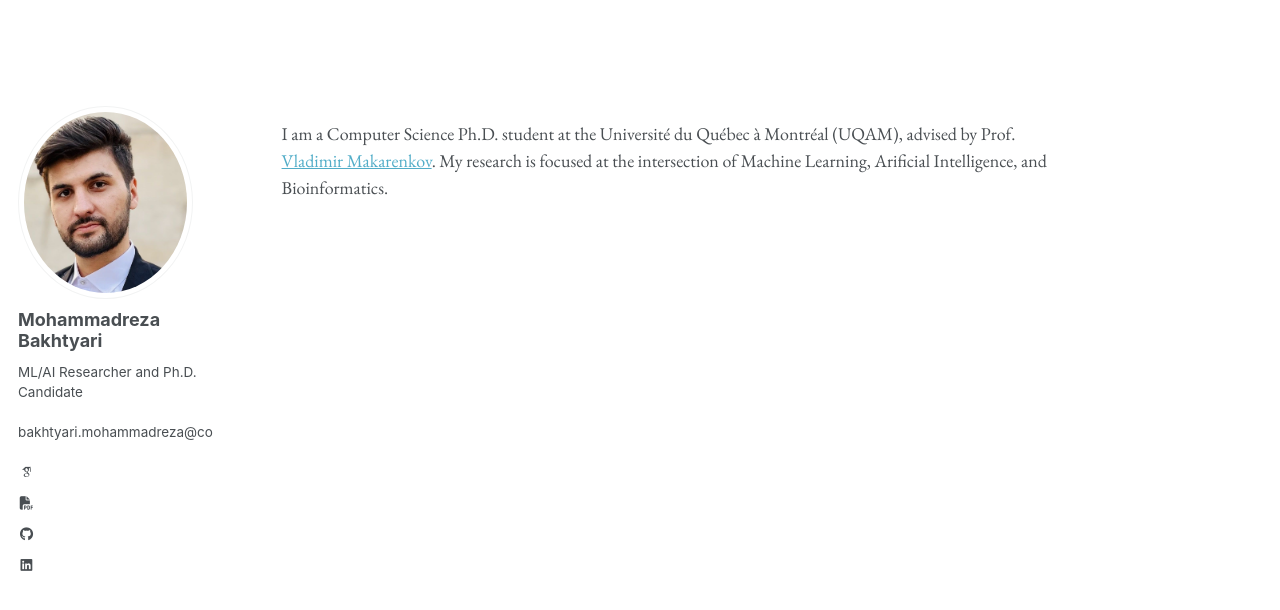
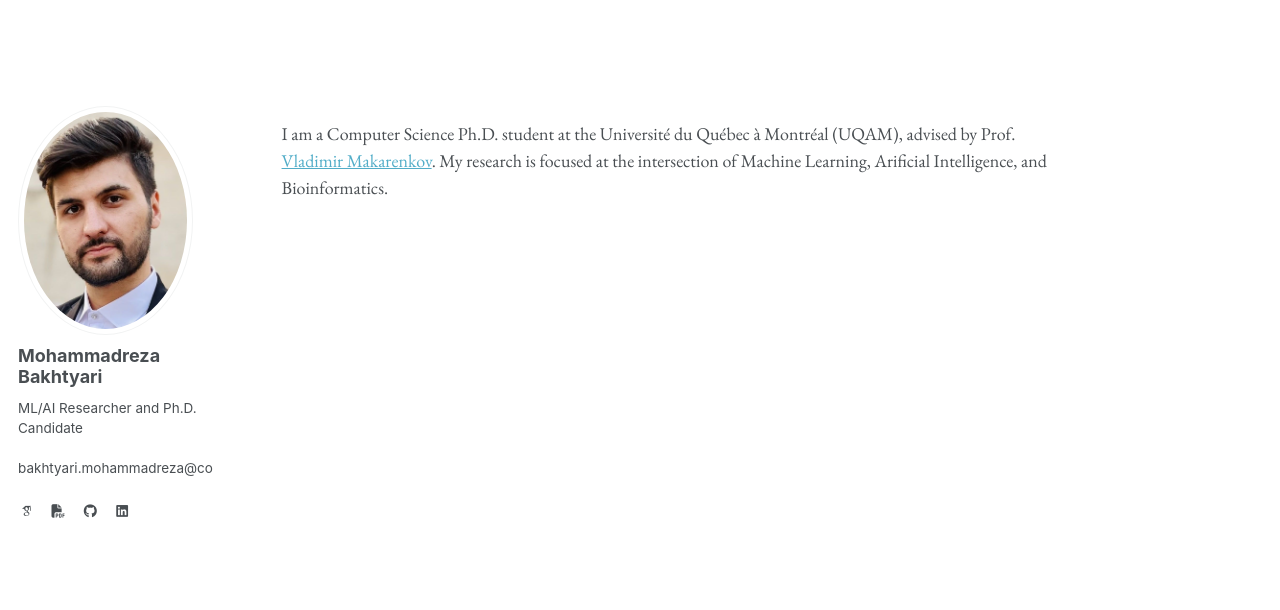
Before and after one commit to mrbakhtyari/mrbakhtyari.github.io, a Jekyll site: the page built from _pages/about.md, in a window 1280 px wide. Shown: the top 610 px of the page. Built offline with Jekyll 4.4.1, drawn with Linux system fonts in a browser that asks for light colours; some web fonts are replaced.

Commit message:
Enhance sidebar layout for larger screens and update author avatar image

```diff
--- a/_sass/layout/_sidebar.scss
+++ b/_sass/layout/_sidebar.scss
@@ -245,6 +245,11 @@
 
   li {
     white-space: nowrap;
+
+    @include breakpoint($large) {
+      display: inline-block;
+      margin-right: 10px;
+    }
   }
 
   a {
```
Also changed, not shown: images/personal.jpg.
